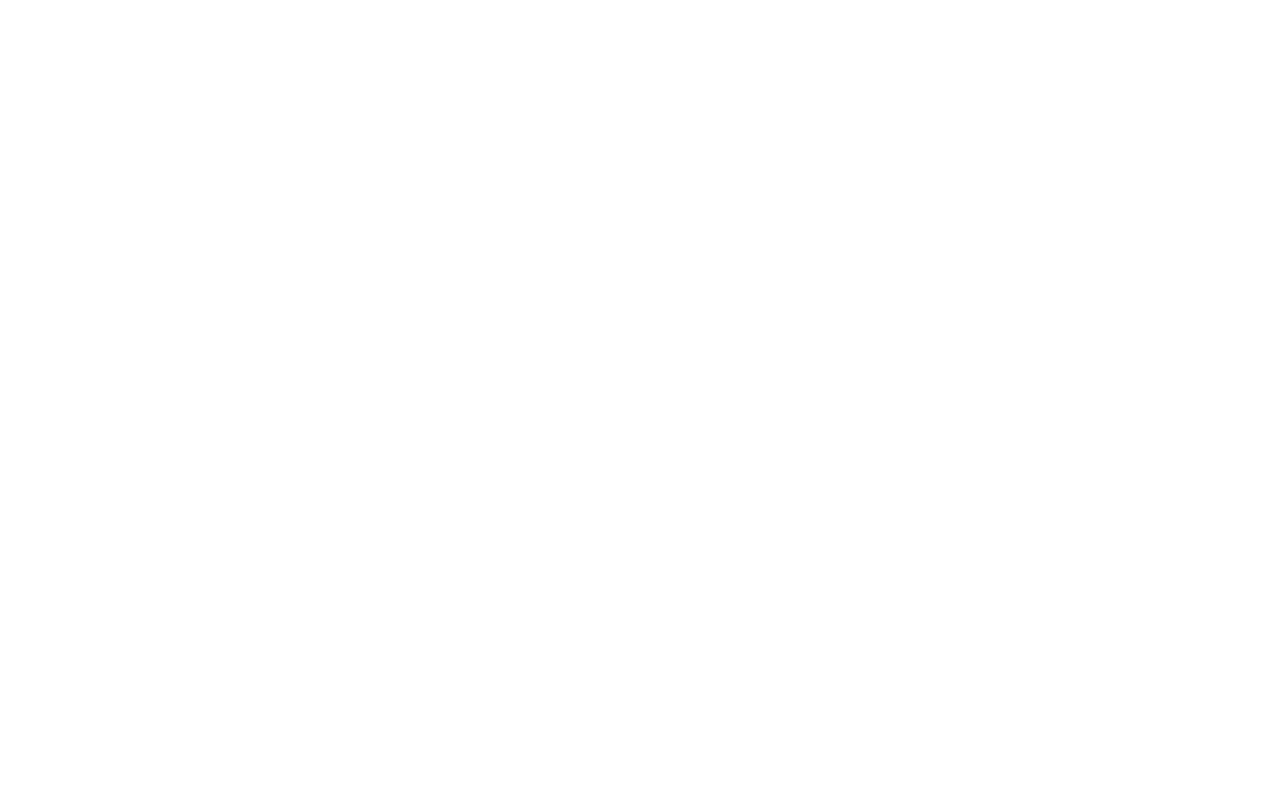
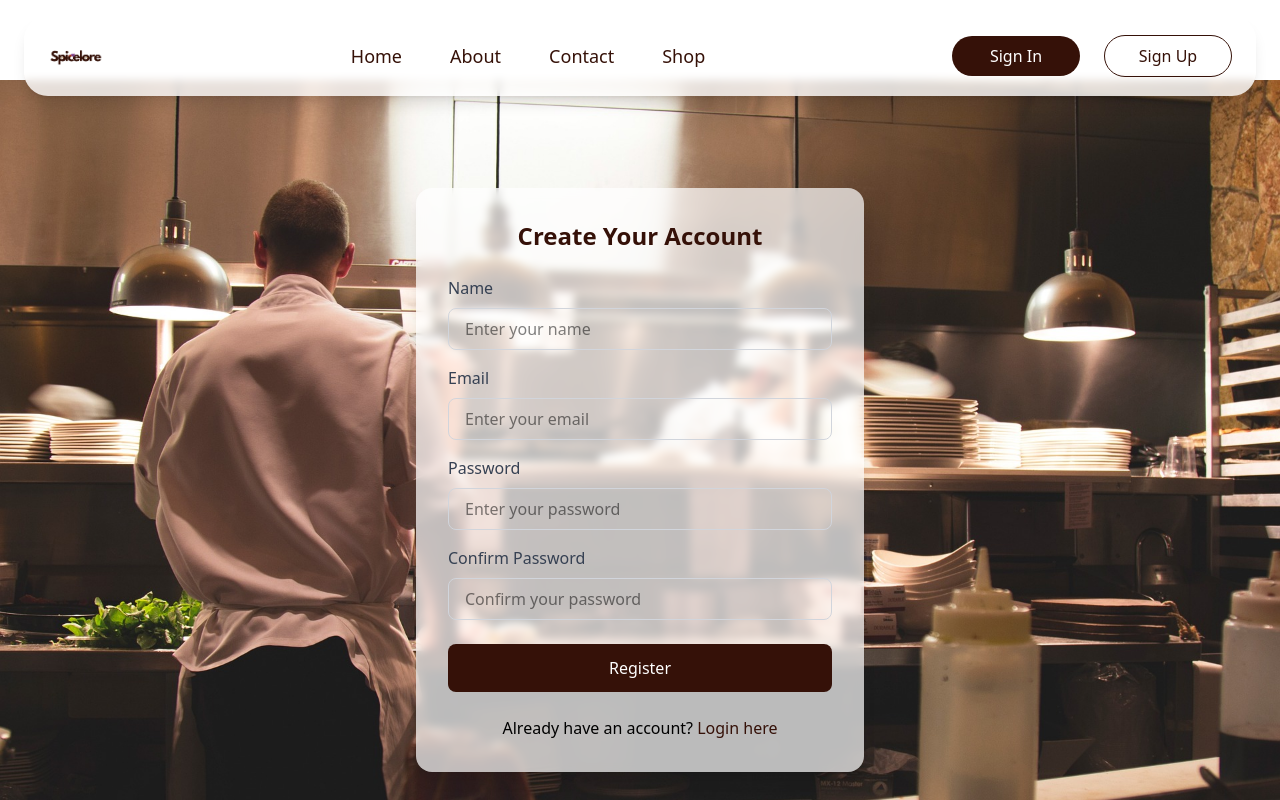
Before and after one commit to Wimukthi316/Spicelore, a React (Vite) app in the folder frontend/: page /register in a window 1280 px wide. Before the commit this address had no page. Shown: the top 800 px of the page. Built offline with nearby package versions, Linux system fonts and the light colour scheme.

Commit message:
Register Done

```diff
--- a/frontend/src/App.jsx
+++ b/frontend/src/App.jsx
@@ -4,6 +4,7 @@ import Home from './pages/user/Home';
 import AboutUs from './pages/user/AboutUs';
 import ContactUs from './pages/user/ContactUs';
 import Login from './pages/user/Login';
+import Register from './pages/user/Register';
 
 
 const App = () => {
@@ -14,6 +15,7 @@ const App = () => {
         <Route path="/about" element={<AboutUs />} />
         <Route path="/contact" element={<ContactUs />} />
         <Route path="/login" element={<Login />} />
+        <Route path="/register" element={<Register />} />
       </Routes>
     </Router>
   );
--- /dev/null
+++ b/frontend/src/pages/user/Register.jsx
@@ -0,0 +1,158 @@
+import { useState } from 'react';
+import { Link } from 'react-router-dom';
+import Navbar from "../../components/user/Navbar";
+import Footer from "../../components/user/Footer";
+
+const Registration = () => {
+    const [formData, setFormData] = useState({
+        name: '',
+        email: '',
+        password: '',
+        confirmPassword: '',
+    });
+
+    const [errors, setErrors] = useState({});
+
+    // Handle form input change
+    const handleInputChange = (e) => {
+        const { name, value } = e.target;
+
+        if (name === "name") {
+            // Allow only letters and spaces
+            if (!/^[a-zA-Z\s]*$/.test(value)) {
+                return;
+            }
+        }
+
+        setFormData({ ...formData, [name]: value });
+    };
+
+    // Validate form
+    const validateForm = () => {
+        const newErrors = {};
+
+        if (!formData.name) {
+            newErrors.name = 'Name is required.';
+        }
+
+        if (!formData.email) {
+            newErrors.email = 'Email is required.';
+        } else if (!/^[^\s@]+@[^\s@]+\.[^\s@]+$/.test(formData.email)) {
+            newErrors.email = 'Invalid email address.';
+        }
+
+        if (!formData.password) {
+            newErrors.password = 'Password is required.';
+        } else if (formData.password.length < 6) {
+            newErrors.password = 'Password must be at least 6 characters.';
+        }
+
+        if (!formData.confirmPassword) {
+            newErrors.confirmPassword = 'Confirm Password is required.';
+        } else if (formData.confirmPassword !== formData.password) {
+            newErrors.confirmPassword = 'Passwords do not match.';
+        }
+
+        setErrors(newErrors);
+        return Object.keys(newErrors).length === 0; // Return true if no errors
+    };
+
+    // Handle form submission
+    const handleSubmit = (e) => {
+        e.preventDefault();
+        if (validateForm()) {
+            alert('Registration successful!');
+            setFormData({ name: '', email: '', password: '', confirmPassword: '' }); // Clear form
+        }
+    };
+
+    return (
+        <>
+            <Navbar />
+
+            <div className="min-h-screen flex items-center justify-center bg-cover bg-center" style={{ backgroundImage: "url('/src/assets/Registerbackground.jpg')" }}>
+                <div className="bg-white/50 backdrop-blur-xs p-8 rounded-2xl shadow-lg w-full max-w-md" style={{ backgroundColor: "rgba(255, 255, 255, 0.7)" }}>
+                    <h2 className="text-2xl font-bold text-[#351108] mb-6 text-center">Create Your Account</h2>
+
+                    <form onSubmit={handleSubmit}>
+                        {/* Name Field */}
+                        <div className="mb-4">
+                            <label className="block text-gray-700 mb-2">Name</label>
+                            <input
+                                type="text"
+                                name="name"
+                                value={formData.name}
+                                onChange={handleInputChange}
+                                className="w-full px-4 py-2 border border-gray-300 rounded-lg focus:outline-none focus:ring-2 focus:ring-[#351108]"
+                                placeholder="Enter your name"
+                            />
+                            {errors.name && <p className="text-red-600 text-sm mt-1">{errors.name}</p>}
+                        </div>
+
+                        {/* Email Field */}
+                        <div className="mb-4">
+                            <label className="block text-gray-700 mb-2">Email</label>
+                            <input
+                                type="email"
+                                name="email"
+                                value={formData.email}
+                                onChange={handleInputChange}
+                                className="w-full px-4 py-2 border border-gray-300 rounded-lg focus:outline-none focus:ring-2 focus:ring-[#351108]"
+                                placeholder="Enter your email"
+                            />
+                            {errors.email && <p className="text-red-600 text-sm mt-1">{errors.email}</p>}
+                        </div>
+
+                        {/* Password Field */}
+                        <div className="mb-4">
+                            <label className="block text-gray-700 mb-2">Password</label>
+                            <input
+                                type="password"
+                                name="password"
+                                value={formData.password}
+                                onChange={handleInputChange}
+                                className="w-full px-4 py-2 border border-gray-300 rounded-lg focus:outline-none focus:ring-2 focus:ring-[#351108]"
+                                placeholder="Enter your password"
+                            />
+                            {errors.password && <p className="text-red-600 text-sm mt-1">{errors.password}</p>}
+                        </div>
+
+                        {/* Confirm Password Field */}
+                        <div className="mb-6">
+                            <label className="block text-gray-700 mb-2">Confirm Password</label>
+                            <input
+                                type="password"
+                                name="confirmPassword"
+                                value={formData.confirmPassword}
+                                onChange={handleInputChange}
+                                className="w-full px-4 py-2 border border-gray-300 rounded-lg focus:outline-none focus:ring-2 focus:ring-[#351108]"
+                                placeholder="Confirm your password"
+                            />
+                            {errors.confirmPassword && <p className="text-red-600 text-sm mt-1">{errors.confirmPassword}</p>}
+                        </div>
+
+                        {/* Submit Button */}
+                        <button
+                            type="submit"
+                            className="w-full bg-[#351108] text-white px-6 py-3 rounded-lg hover:bg-amber-900 transition-all"
+                        >
+                            Register
+                        </button>
+                    </form>
+
+                    {/* Login Link */}
+                    <p className="text-center mt-6">
+                        Already have an account?{' '}
+                        <Link to="/login" className="text-[#351108] hover:text-amber-900">
+                            Login here
+                        </Link>
+                    </p>
+                </div>
+            </div>
+
+            <Footer />
+        </>
+    );
+};
+
+export default Registration;
```
